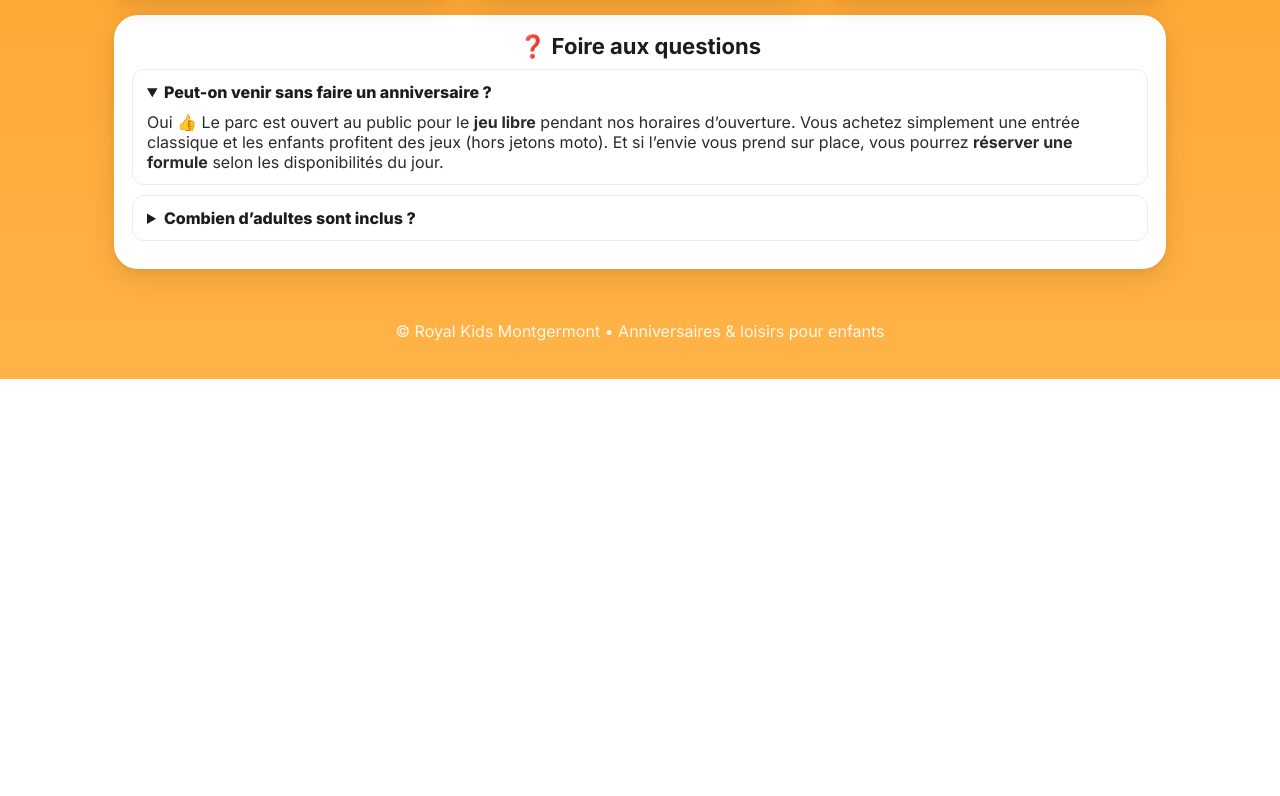
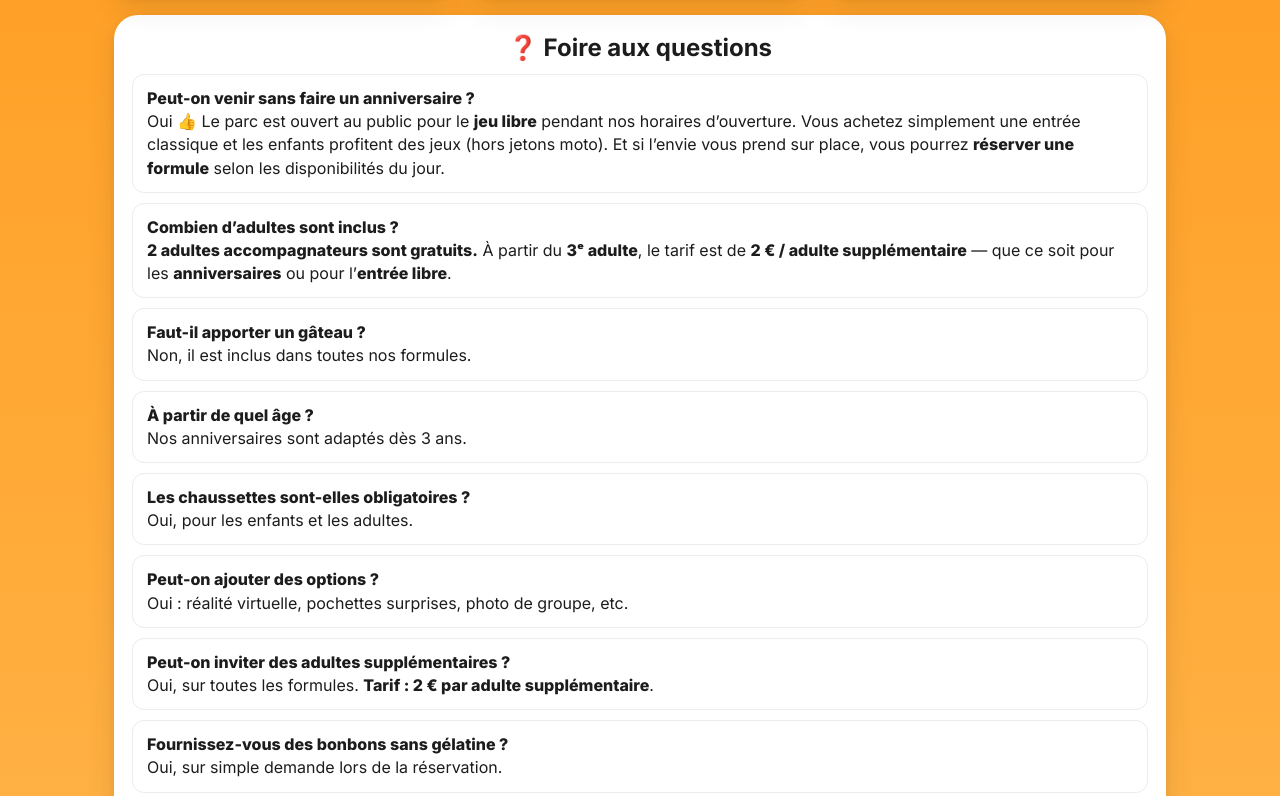
Before and after one commit to MrKastFonky/royalkids-anniversaire, a plain HTML site: page index.html in a window 1280 px wide. Shown: the part 1199-1995 px from the top of the page. Before the commit the page ends 1578 px from the top, so only its background shows below. Drawn offline with Linux system fonts and the light colour scheme.

Commit message:
Update index.html

```diff
--- a/index.html
+++ b/index.html
@@ -47,7 +47,7 @@ body{
 .hero .hero-box{
   width:100%;max-width:1100px;background:#ffe9d1;border-radius:20px;padding:24px 20px;
   box-shadow:0 8px 28px rgba(0,0,0,.10);
-  text-align:center; /* << centre tous les éléments */
+  text-align:center;
 }
 .hero h1{margin:6px 0 8px;font-size:clamp(26px,4vw,44px);line-height:1.15;color:#047857;font-weight:900}
 .hero p{margin:0 auto;max-width:880px;font-size:clamp(16px,2.2vw,20px)}
@@ -114,12 +114,15 @@ ul.features li{display:flex;gap:10px;margin:8px 0;line-height:1.35;color:#2a2a2a
 .grid-photos img{width:100%;height:220px;object-fit:cover;border-radius:16px;box-shadow:var(--shadow)}
 @media (max-width:980px){.grid-photos{grid-template-columns:1fr}}
 
-/* FAQ */
-.faq{background:#fff;border-radius:var(--r-lg);padding:18px;box-shadow:var(--shadow)}
-.faq h4{margin:0 0 10px;text-align:center;font-size:22px}
-.faq details{border:1px solid #ececec;border-radius:12px;padding:12px 14px;margin:10px 0}
-.faq summary{cursor:pointer;font-weight:900}
-.faq p{margin:10px 0 0;color:#2a2a2a}
+/* FAQ (nouvelle version en <ul>) */
+.faq-box{background:#fff;border-radius:var(--r-lg);padding:18px;box-shadow:var(--shadow);margin-top:10px}
+.faq-box h2{margin:0 0 12px;text-align:center}
+ul.faq{list-style:none;margin:0;padding:0}
+ul.faq li{
+  border:1px solid #ececec;border-radius:12px;padding:12px 14px;margin:10px 0;
+  line-height:1.45;
+}
+ul.faq b,strong{font-weight:800}
 footer{color:#fff;text-align:center;padding:28px 0 38px;opacity:.9}
 </style>
 </head>
@@ -226,26 +229,49 @@ footer{color:#fff;text-align:center;padding:28px 0 38px;opacity:.9}
   <!-- CTA “Voir les dispo” sous les 3 cartes -->
   <a id="dispos" class="btn secondary btn-wide" href="https://royalkids-montgermont.qweekle.com/shop/royal-kids-montgermont/anniversaires" target="_blank" rel="noopener">Voir les disponibilités</a>
 
-  <!-- Photos sous les formules (si tu veux inverser l’ordre, garde ce bloc après les cartes) -->
+  <!-- Photos sous les formules -->
   <section class="grid-photos" aria-label="Aperçu Royal Kids">
     <img src="toboggan.jpg" alt="Jeux géants" />
     <img src="leon-enfants.jpg" alt="Léon la mascotte" />
     <img src="piscine-balles.jpg" alt="Piscine à balles" />
   </section>
 
-  <!-- FAQ mise à jour -->
-  <section class="faq" id="faq">
-    <h4>❓ Foire aux questions</h4>
+  <!-- FAQ complète (ta liste + les 2 questions spécifiques) -->
+  <section class="faq-box" id="faq">
+    <h2>❓ Foire aux questions</h2>
+    <ul class="faq">
+      <li><strong>Peut-on venir sans faire un anniversaire ?</strong><br>
+        Oui 👍 Le parc est ouvert au public pour le <b>jeu libre</b> pendant nos horaires d’ouverture. Vous achetez simplement une entrée classique et les enfants profitent des jeux (hors jetons moto). Et si l’envie vous prend sur place, vous pourrez <b>réserver une formule</b> selon les disponibilités du jour.
+      </li>
 
-    <details open>
-      <summary>Peut-on venir sans faire un anniversaire ?</summary>
-      <p>Oui 👍 Le parc est ouvert au public pour le <b>jeu libre</b> pendant nos horaires d’ouverture. Vous achetez simplement une entrée classique et les enfants profitent des jeux (hors jetons moto). Et si l’envie vous prend sur place, vous pourrez <b>réserver une formule</b> selon les disponibilités du jour.</p>
-    </details>
+      <li><strong>Combien d’adultes sont inclus ?</strong><br>
+        <b>2 adultes accompagnateurs sont gratuits.</b> À partir du <b>3ᵉ adulte</b>, le tarif est de <b>2 € / adulte supplémentaire</b> — que ce soit pour les <b>anniversaires</b> ou pour l’<b>entrée libre</b>.
+      </li>
 
-    <details>
-      <summary>Combien d’adultes sont inclus ?</summary>
-      <p><b>2 adultes accompagnateurs sont gratuits.</b> À partir du <b>3ᵉ adulte</b>, le tarif est de <b>2 € / adulte supplémentaire</b> — <u>que ce soit pour les anniversaires ou pour l’entrée libre</u>.</p>
-    </details>
+      <li><strong>Faut-il apporter un gâteau ?</strong><br>
+        Non, il est inclus dans toutes nos formules.
+      </li>
+
+      <li><strong>À partir de quel âge ?</strong><br>
+        Nos anniversaires sont adaptés dès 3 ans.
+      </li>
+
+      <li><strong>Les chaussettes sont-elles obligatoires ?</strong><br>
+        Oui, pour les enfants et les adultes.
+      </li>
+
+      <li><strong>Peut-on ajouter des options ?</strong><br>
+        Oui : réalité virtuelle, pochettes surprises, photo de groupe, etc.
+      </li>
+
+      <li><strong>Peut-on inviter des adultes supplémentaires ?</strong><br>
+        Oui, sur toutes les formules. <b>Tarif : 2 € par adulte supplémentaire</b>.
+      </li>
+
+      <li><strong>Fournissez-vous des bonbons sans gélatine ?</strong><br>
+        Oui, sur simple demande lors de la réservation.
+      </li>
+    </ul>
   </section>
 </main>
 
```
